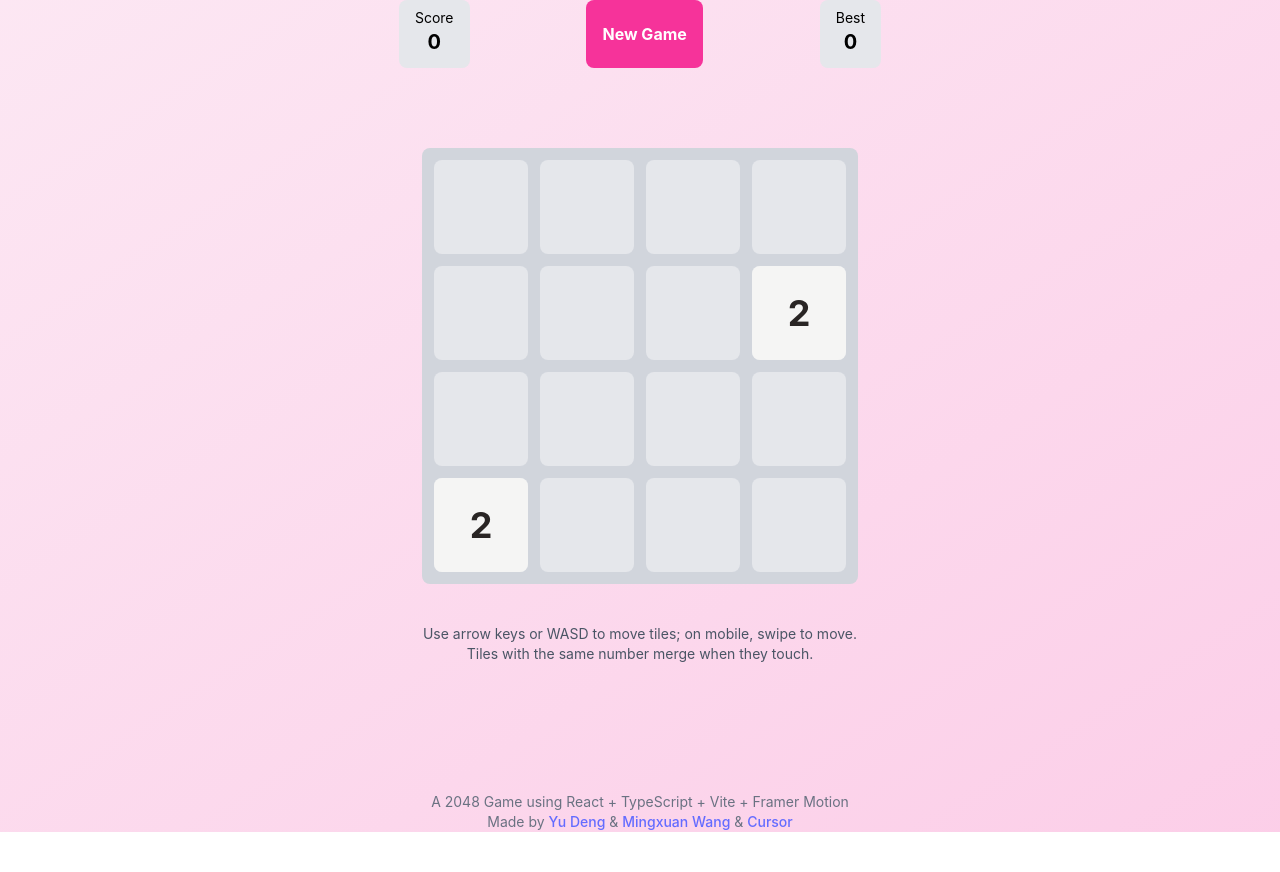
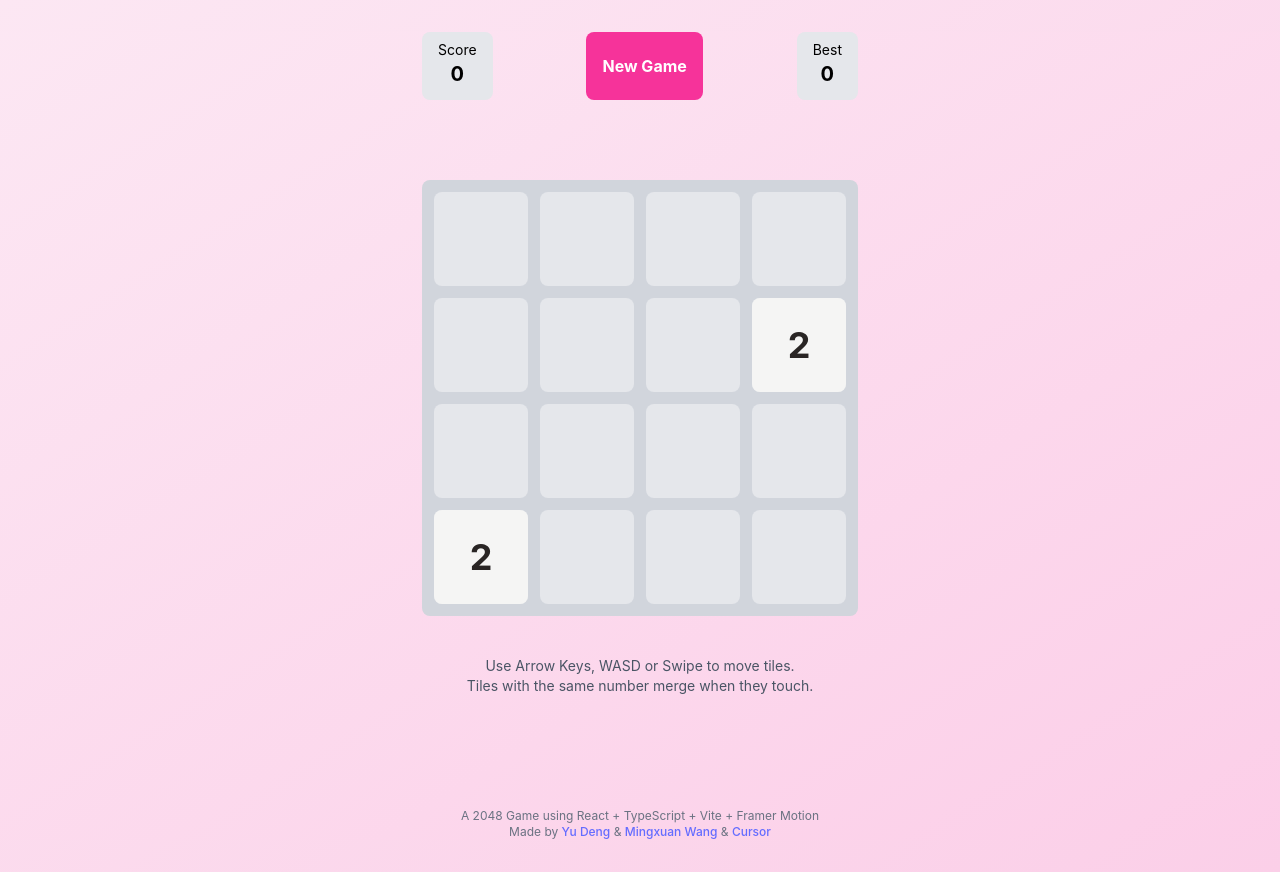
Before and after one commit to Terryyyds/terrys-2048-game, a React (Vite) app: page / in a window 1280 px wide. Before the commit the page ends 832 px from the top, so only its background shows below. Built offline with nearby package versions, Linux system fonts and the light colour scheme.

Commit message:
Add safe-area

```diff
--- a/src/app.tsx
+++ b/src/app.tsx
@@ -5,7 +5,7 @@ export const App: FC = () => {
   return (
     <div className="flex min-h-screen flex-col items-center justify-center bg-gradient-to-br from-pink-100 to-pink-200">
       <Game2048 />
-      <div className="mt-32 px-6 text-center text-sm text-gray-500">
+      <div className="mt-28 px-6 text-center text-xs text-gray-500">
         <div>A 2048 Game using React + TypeScript + Vite + Framer Motion</div>
         <div>Made by <a href="https://terrylog.cn" target="_blank">Yu Deng</a> & <a href="https://github.com/reekystive" target="_blank">Mingxuan Wang</a> & <a href="https://www.cursor.com" target="_blank">Cursor</a></div>
       </div>
--- a/src/components/game-2048/game-instructions.tsx
+++ b/src/components/game-2048/game-instructions.tsx
@@ -4,7 +4,7 @@ import { FC } from 'react';
 export const GameInstructions: FC = () => {
   return (
     <div className={cn('mt-6 px-6 text-center text-sm text-gray-600')}>
-      Use arrow keys or WASD to move tiles; on mobile, swipe to move. <br></br> Tiles with the same number merge when they touch.
+      Use Arrow Keys, WASD or Swipe to move tiles. <br></br> Tiles with the same number merge when they touch.
     </div>
   );
 };
--- a/src/global.css
+++ b/src/global.css
@@ -23,7 +23,9 @@
 
 body {
   margin: 0;
-  padding: 0;
+  background: linear-gradient(to bottom right, #FCE7F3, #FBCFE8);
+  padding-top: calc(env(safe-area-inset-top) + 2rem);
+  padding-bottom: calc(env(safe-area-inset-bottom) + 2rem);
   min-width: 350px;
   overflow-x: auto;
 }
```
